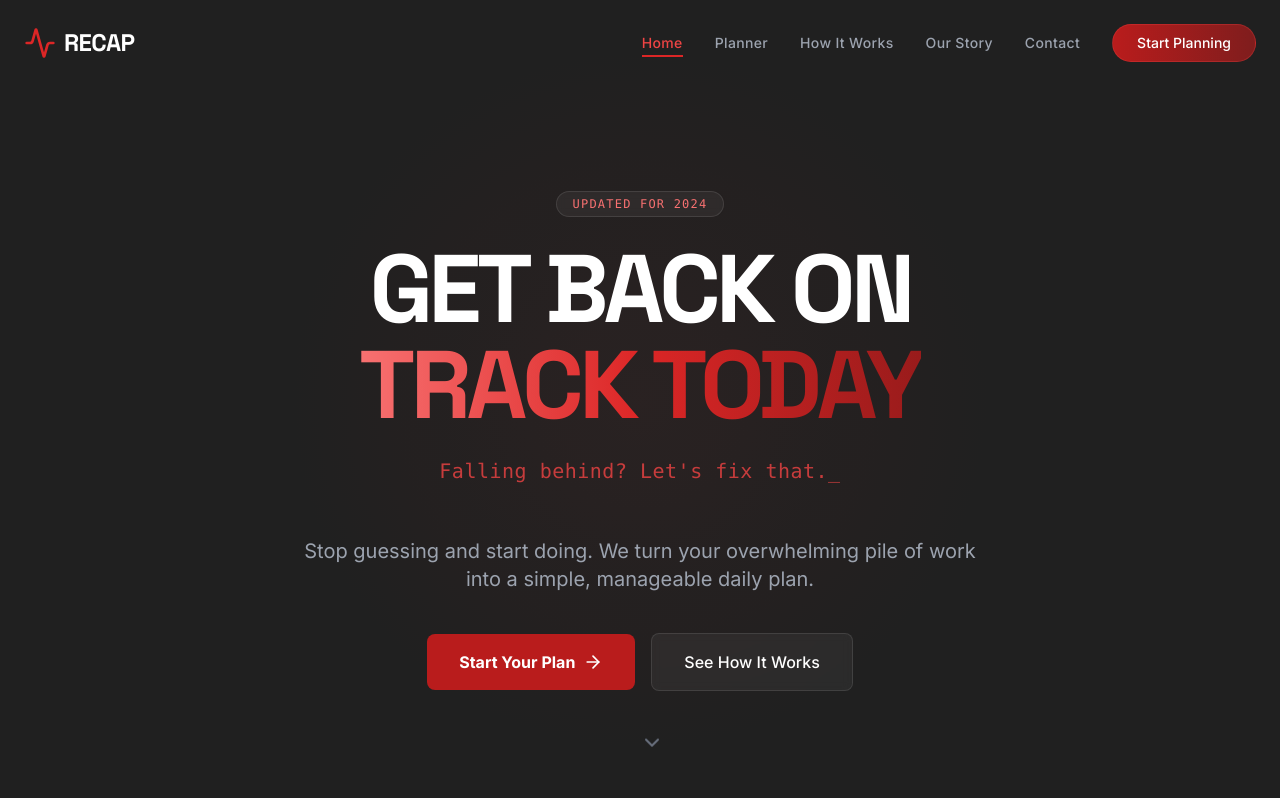
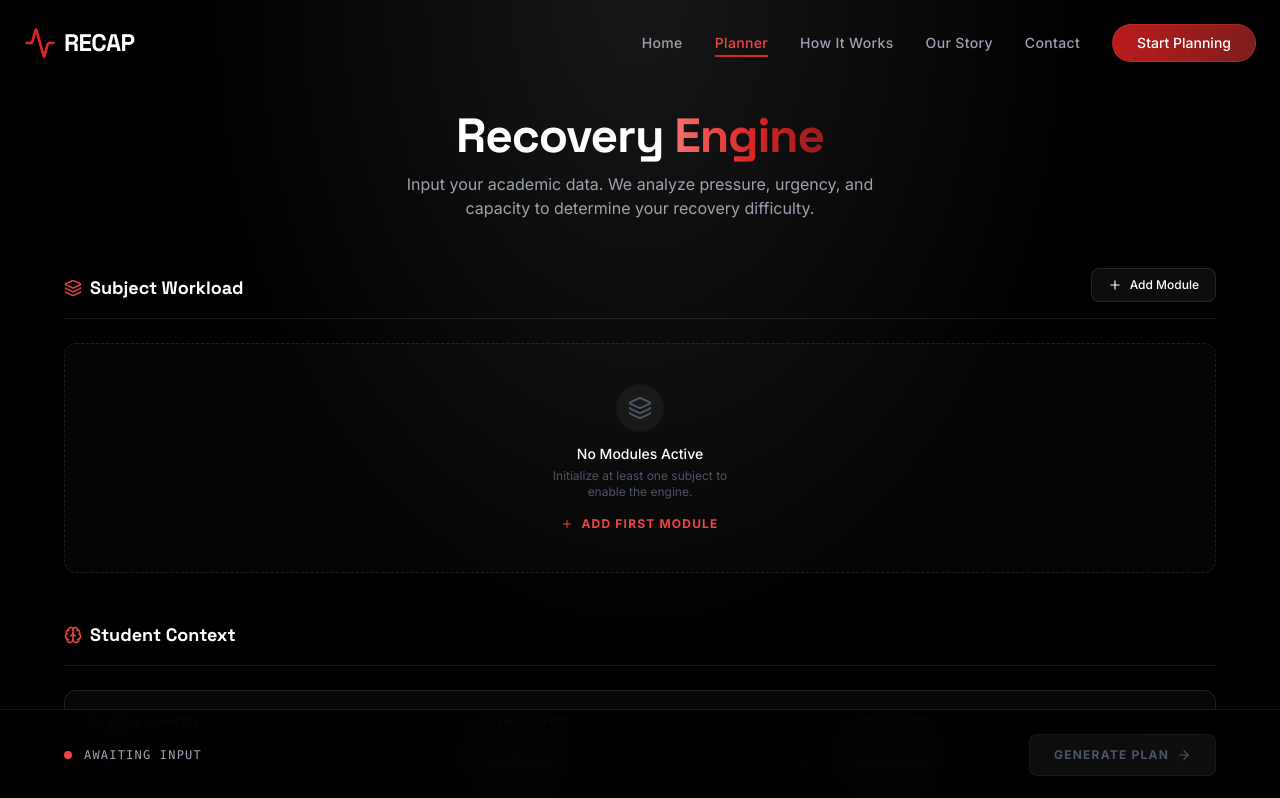
Before and after one commit to Yuraj1247/EverCode_AMUHACKS5.0, a React (Vite) app: page /#/engine in a window 1280 px wide. Before the commit this address led to /#/. Shown: the top 798 px of the page. Built offline with nearby package versions, Linux system fonts and the light colour scheme.

Commit message:
added ovearall difficulty scoring

```diff
--- a/pages/Engine.tsx
+++ b/pages/Engine.tsx
@@ -1,7 +1,7 @@
 import React, { useState, useEffect, useMemo } from 'react';
 import { motion, AnimatePresence } from 'framer-motion';
-import { Plus, Trash2, Calendar, Clock, BookOpen, AlertCircle, CheckCircle2, ArrowRight, Layers, Activity, Brain, AlertTriangle, TrendingUp, BarChart, Zap } from 'lucide-react';
-import { Subject, StudentProfile, DifficultyLevel, StressLevel, LearningPace, CalculationStatus, PressureCategory } from '../types';
+import { Plus, Trash2, Calendar, Clock, BookOpen, AlertCircle, CheckCircle2, ArrowRight, Layers, Activity, Brain, AlertTriangle, TrendingUp, BarChart, Zap, Gauge } from 'lucide-react';
+import { Subject, StudentProfile, DifficultyLevel, StressLevel, LearningPace, CalculationStatus, PressureCategory, RecoveryMetrics } from '../types';
 
 const Engine: React.FC = () => {
   // --- Centralized State ---
@@ -86,7 +86,6 @@ const Engine: React.FC = () => {
 
   // --- Phase 3: Pressure Scoring Engine ---
   const calculatePressureMetrics = (timedSubjects: Subject[], profile: StudentProfile): Subject[] => {
-    // 1. Define Multipliers
     const diffMap: Record<DifficultyLevel, number> = { 'Low': 1, 'Moderate': 1.5, 'High': 2 };
     const stressMap: Record<StressLevel, number> = { 'Low': 0.9, 'Moderate': 1.0, 'High': 1.2 };
     const paceMap: Record<LearningPace, number> = { 'Slow': 1.2, 'Moderate': 1.0, 'Fast': 0.85 };
@@ -94,20 +93,11 @@ const Engine: React.FC = () => {
     const stressMultiplier = stressMap[profile.stressLevel];
     const paceMultiplier = paceMap[profile.learningPace];
 
-    // 2. Calculate Individual Scores
     const scoredSubjects = timedSubjects.map(sub => {
       const difficultyWeight = diffMap[sub.difficulty];
       const backlogWeight = sub.backlogChapters * difficultyWeight;
-
-      // Base pressure combines backlog size with time urgency
-      // Higher urgency (1.0) * High backlog = High Pressure
       const basePressure = backlogWeight * (sub.urgencyScore || 0.2);
-
-      // Apply profile modifiers
       let pressureScore = basePressure * stressMultiplier * paceMultiplier;
-
-      // Normalize slightly for readability (optional, but keeps numbers manageable)
-      // If pressureScore < 1, round to 1 for visual consistency
       pressureScore = Math.max(1, parseFloat(pressureScore.toFixed(2)));
 
       return {
@@ -117,8 +107,7 @@ const Engine: React.FC = () => {
       };
     });
 
-    // 3. Determine Relative Categories (Dynamic Distribution)
-    // Sort by pressure score descending
+    // Determine Relative Categories
     const sortedScores = [...scoredSubjects].sort((a, b) => (b.pressureScore || 0) - (a.pressureScore || 0));
 
     return scoredSubjects.map(sub => {
@@ -128,9 +117,6 @@ const Engine: React.FC = () => {
       let category: PressureCategory = 'Low';
       let color = 'from-emerald-400 to-emerald-600';
 
-      // Dynamic Categorization based on relative rank
-      // If single subject, it defaults based on score magnitude if we wanted,
-      // but requirement says "Top 25% -> Critical"
       if (percentile < 0.25) {
         category = 'Critical';
         color = 'from-red-500 to-rose-700';
@@ -150,35 +136,65 @@ const Engine: React.FC = () => {
     });
   };
 
-  // Chain the calculations: Input -> Time -> Pressure
-  const analyzedSubjects = useMemo(() => {
-    const timeMetrics = calculateDeadlineMetrics(subjects);
-    return calculatePressureMetrics(timeMetrics, studentProfile);
-  }, [subjects, studentProfile]);
+  // --- Phase 4: Overall Recovery Difficulty Engine ---
+  const calculateRecoveryDifficulty = (enhancedSubjects: Subject[], profile: StudentProfile): RecoveryMetrics => {
+    // 1. Calculate Total Pressure
+    const totalPressure = enhancedSubjects.reduce((acc, curr) => acc + (curr.pressureScore || 0), 0);
 
-  // --- Analytics Aggregation ---
-  const pressureStats = useMemo(() => {
-    if (analyzedSubjects.length === 0) return null;
+    // 2. Calculate Time Capacity (Weekly effort)
+    const weeklyCapacity = profile.availableHoursPerDay * 7;
 
-    const totalPressure = analyzedSubjects.reduce((acc, curr) => acc + (curr.pressureScore || 0), 0);
-    const avgPressure = totalPressure / analyzedSubjects.length;
+    // 3. Compute Load Ratio
+    // Total Pressure is an abstract score, but generally scales with hours needed x urgency.
+    const loadRatio = totalPressure / weeklyCapacity;
 
-    const highestPressureSubject = analyzedSubjects.reduce((prev, curr) =>
-      (prev.pressureScore || 0) > (curr.pressureScore || 0) ? prev : curr
-    );
+    // 4. Normalize to 0-100 Scale
+    // Scaling factor of 50 assumes a ratio of 2.0 (pressure is double capacity) is max difficulty.
+    let difficultyScore = Math.round(loadRatio * 50);
+    difficultyScore = Math.min(difficultyScore, 100);
+
+    // 5. Categorize
+    let recoveryCategory: 'Low' | 'Moderate' | 'High' | 'Critical' = 'Low';
+    let message = "Your recovery is manageable with steady effort.";
+    let color = "text-emerald-500";
+
+    if (difficultyScore > 80) {
+      recoveryCategory = 'Critical';
+      message = "Immediate focus and aggressive prioritization required.";
+      color = "text-red-600";
+    } else if (difficultyScore > 60) {
+      recoveryCategory = 'High';
+      message = "Recovery requires disciplined execution.";
+      color = "text-orange-500";
+    } else if (difficultyScore > 30) {
+      recoveryCategory = 'Moderate';
+      message = "You need structured prioritization to stay on track.";
+      color = "text-yellow-500";
+    }
 
     return {
-      total: totalPressure.toFixed(1),
-      avg: avgPressure.toFixed(1),
-      highest: highestPressureSubject,
-      distribution: {
-        critical: analyzedSubjects.filter(s => s.pressureCategory === 'Critical').length,
-        high: analyzedSubjects.filter(s => s.pressureCategory === 'High').length,
-        moderate: analyzedSubjects.filter(s => s.pressureCategory === 'Moderate').length,
-        low: analyzedSubjects.filter(s => s.pressureCategory === 'Low').length,
-      }
+      totalPressure: parseFloat(totalPressure.toFixed(1)),
+      weeklyCapacity,
+      loadRatio: parseFloat(loadRatio.toFixed(2)),
+      difficultyScore,
+      recoveryCategory,
+      message,
+      color
     };
-  }, [analyzedSubjects]);
+  };
+
+  // --- Main Computation Chain ---
+  const { analyzedSubjects, recoveryMetrics } = useMemo(() => {
+    const timeMetrics = calculateDeadlineMetrics(subjects);
+    const pressureMetrics = calculatePressureMetrics(timeMetrics, studentProfile);
+
+    // Only calculate recovery if we have subjects
+    const recovery = subjects.length > 0
+      ? calculateRecoveryDifficulty(pressureMetrics, studentProfile)
+      : null;
+
+    return { analyzedSubjects: pressureMetrics, recoveryMetrics: recovery };
+  }, [subjects, studentProfile]);
 
   // --- Actions ---
   const addSubject = () => {
@@ -212,22 +228,69 @@ const Engine: React.FC = () => {
     setStudentProfile(prev => ({ ...prev, [field]: value }));
   };
 
-  // --- Render Helpers ---
+  // --- Helpers ---
   const difficultyOptions: DifficultyLevel[] = ['Low', 'Moderate', 'High'];
   const stressOptions: StressLevel[] = ['Low', 'Moderate', 'High'];
   const paceOptions: LearningPace[] = ['Slow', 'Moderate', 'Fast'];
 
+  // Circular Progress Component
+  const CircularProgress = ({ score, color }: { score: number, color: string }) => {
+    const radius = 50;
+    const circumference = 2 * Math.PI * radius;
+    const strokeDashoffset = circumference - (score / 100) * circumference;
+
+    // Map Tailwind text color to hex for SVG stroke (approximate)
+    const getColorHex = (c: string) => {
+      if (c.includes('red')) return '#DC2626';
+      if (c.includes('orange')) return '#F97316';
+      if (c.includes('yellow')) return '#EAB308';
+      return '#10B981';
+    };
+
+    return (
+      <div className="relative w-40 h-40 flex items-center justify-center">
+        <svg className="transform -rotate-90 w-full h-full">
+          <circle
+            cx="80"
+            cy="80"
+            r={radius}
+            stroke="#1f2937"
+            strokeWidth="8"
+            fill="transparent"
+          />
+          <motion.circle
+            initial={{ strokeDashoffset: circumference }}
+            animate={{ strokeDashoffset }}
+            transition={{ duration: 1, ease: "easeOut" }}
+            cx="80"
+            cy="80"
+            r={radius}
+            stroke={getColorHex(color)}
+            strokeWidth="8"
+            fill="transparent"
+            strokeDasharray={circumference}
+            strokeLinecap="round"
+          />
+        </svg>
+        <div className="absolute inset-0 flex flex-col items-center justify-center">
+          <span className="text-4xl font-display font-bold text-white">{score}</span>
+          <span className="text-[10px] text-gray-500 uppercase tracking-widest mt-1">Difficulty</span>
+        </div>
+      </div>
+    );
+  };
+
   return (
     <div className="min-h-screen pt-28 pb-32 px-4 md:px-8 bg-black bg-[radial-gradient(ellipse_at_top,_var(--tw-gradient-stops))] from-neutral-900 via-black to-black">
-      <div className="max-w-5xl mx-auto space-y-12">
+      <div className="max-w-6xl mx-auto space-y-12">
 
         {/* Header */}
         <div className="text-center space-y-3">
           <h1 className="font-display text-4xl md:text-5xl font-bold text-white tracking-tight">
-            Pressure <span className="text-gradient">Engine</span>
+            Recovery <span className="text-gradient">Engine</span>
           </h1>
           <p className="text-gray-400 max-w-lg mx-auto text-sm md:text-base">
-            Quantify your academic load. We calculate pressure based on urgency, difficulty, and your personal constraints.
+            Input your academic data. We analyze pressure, urgency, and capacity to determine your recovery difficulty.
           </p>
         </div>
 
@@ -256,12 +319,10 @@ const Engine: React.FC = () => {
                   exit={{ opacity: 0, height: 0, scale: 0.95 }}
                   className={`glass-panel p-5 rounded-xl border relative group transition-all overflow-hidden ${subject.urgencyColor ? subject.urgencyColor.replace('text-', 'border-').split(' ')[1] : 'border-white/10'}`}
                 >
-                  {/* Pressure Gradient Border Left */}
                   <div className={`absolute left-0 top-0 bottom-0 w-1.5 bg-gradient-to-b ${subject.pressureColor}`}></div>
 
                   <div className="grid grid-cols-1 md:grid-cols-12 gap-6 items-start pl-3">
-
-                    {/* Name & Indicators */}
+                    {/* Name */}
                     <div className="md:col-span-4 space-y-2">
                        <div className="flex justify-between items-center md:hidden">
                          <span className={`text-[10px] font-mono font-bold uppercase px-2 py-0.5 rounded ${subject.urgencyColor?.split(' ')[2]} ${subject.urgencyColor?.split(' ')[0]}`}>
@@ -315,7 +376,7 @@ const Engine: React.FC = () => {
                       />
                     </div>
 
-                     {/* Difficulty & Pressure Score (Phase 3 UI) */}
+                     {/* Difficulty & Pressure */}
                      <div className="md:col-span-3 flex gap-3">
                         <div className="flex-1 space-y-1.5">
                           <label className="text-[10px] uppercase font-mono text-gray-500 tracking-wider">Difficulty</label>
@@ -327,8 +388,6 @@ const Engine: React.FC = () => {
                             {difficultyOptions.map(opt => <option key={opt} value={opt}>{opt}</option>)}
                           </select>
                         </div>
-
-                        {/* Pressure Score Badge */}
                         <div className="flex-1 space-y-1.5">
                           <label className="text-[10px] uppercase font-mono text-gray-500 tracking-wider text-right block">Pressure</label>
                           <div className={`w-full p-2.5 rounded-lg border border-white/5 bg-gradient-to-r ${subject.pressureColor} flex items-center justify-between shadow-lg`}>
@@ -355,7 +414,7 @@ const Engine: React.FC = () => {
                   <Layers className="text-gray-600" size={24} />
                 </div>
                 <h3 className="text-white text-sm font-medium mb-1">No Modules Active</h3>
-                <p className="text-gray-600 text-xs max-w-[200px] mb-4">Initialize at least one subject to enable the pressure engine.</p>
+                <p className="text-gray-600 text-xs max-w-[200px] mb-4">Initialize at least one subject to enable the engine.</p>
                 <button onClick={addSubject} className="text-red-500 hover:text-red-400 text-xs font-bold uppercase tracking-widest flex items-center gap-2">
                   <Plus size={12} /> Add First Module
                 </button>
@@ -364,73 +423,81 @@ const Engine: React.FC = () => {
           </div>
         </div>
 
-        {/* 2. ANALYTICS DASHBOARD (Phase 3) */}
-        {pressureStats && (
+        {/* 2. RECOVERY DIFFICULTY DASHBOARD (Phase 4) */}
+        {recoveryMetrics && (
           <div className="space-y-6">
              <div className="flex items-end border-b border-white/10 pb-4">
               <h2 className="font-display text-lg font-bold text-white flex items-center gap-2">
-                <BarChart className="text-red-500" size={18} />
-                Pressure Overview
+                <Gauge className="text-red-500" size={18} />
+                Recovery Difficulty
               </h2>
             </div>
 
             <motion.div
               initial={{ opacity: 0, y: 10 }}
               animate={{ opacity: 1, y: 0 }}
-              className="grid grid-cols-1 md:grid-cols-4 gap-4"
+              className="grid grid-cols-1 md:grid-cols-3 gap-6"
             >
-              {/* Total Pressure */}
-              <div className="glass-panel p-5 rounded-xl border border-white/10 relative overflow-hidden group">
-                <div className="absolute top-0 right-0 p-16 bg-red-600/5 rounded-full blur-xl group-hover:bg-red-600/10 transition-all"></div>
-                <div className="relative z-10">
-                  <div className="flex items-center gap-2 text-gray-400 mb-2">
-                    <Activity size={14} /> <span className="text-[10px] font-mono uppercase tracking-wider">Total Load</span>
+              {/* Main Score Panel */}
+              <div className="md:col-span-2 glass-panel p-6 rounded-xl border border-white/10 flex flex-col md:flex-row items-center gap-8 relative overflow-hidden">
+                <div className={`absolute top-0 right-0 p-32 rounded-full blur-3xl opacity-10 ${recoveryMetrics.color.replace('text-', 'bg-')}`}></div>
+
+                <div className="relative z-10 shrink-0">
+                  <CircularProgress score={recoveryMetrics.difficultyScore} color={recoveryMetrics.color} />
                 </div>
-                  <p className="text-3xl font-display font-bold text-white">{pressureStats.total}</p>
-                  <p className="text-xs text-gray-500 mt-1">Cumulative Pressure Index</p>
+
+                <div className="flex-1 text-center md:text-left relative z-10">
+                  <h3 className={`font-display text-2xl font-bold mb-2 ${recoveryMetrics.color}`}>
+                    {recoveryMetrics.recoveryCategory} Difficulty
+                  </h3>
+                  <p className="text-gray-300 text-lg leading-relaxed mb-4">
+                    {recoveryMetrics.message}
+                  </p>
+                  <div className="inline-flex items-center gap-2 px-3 py-1 bg-white/5 rounded-full border border-white/5">
+                    <Activity size={12} className="text-gray-500" />
+                    <span className="text-xs text-gray-400 font-mono">
+                      LOAD RATIO: {recoveryMetrics.loadRatio}
+                    </span>
+                  </div>
                 </div>
               </div>
 
-              {/* Peak Pressure */}
-              <div className="glass-panel p-5 rounded-xl border border-white/10 relative overflow-hidden">
-                <div className="absolute top-0 right-0 p-16 bg-orange-600/5 rounded-full blur-xl"></div>
-                <div className="relative z-10">
-                  <div className="flex items-center gap-2 text-gray-400 mb-2">
-                    <AlertTriangle size={14} /> <span className="text-[10px] font-mono uppercase tracking-wider">Peak Source</span>
+              {/* Insights Panel */}
+              <div className="glass-panel p-6 rounded-xl border border-white/10 flex flex-col justify-center space-y-6">
+                 <div>
+                    <div className="flex justify-between items-center mb-1">
+                       <span className="text-[10px] text-gray-500 uppercase font-mono tracking-wider">Total Pressure</span>
+                       <span className="text-white font-bold">{recoveryMetrics.totalPressure}</span>
                     </div>
-                  <p className="text-lg font-bold text-white truncate">{pressureStats.highest.name || "N/A"}</p>
-                  <p className="text-xs text-orange-400 mt-1">Score: {pressureStats.highest.pressureScore}</p>
+                    <div className="w-full bg-white/5 h-1.5 rounded-full overflow-hidden">
+                       <motion.div
+                         initial={{ width: 0 }}
+                         animate={{ width: `${Math.min(recoveryMetrics.totalPressure, 100)}%` }}
+                         className="h-full bg-red-600"
+                       />
                     </div>
                  </div>
 
-               {/* Avg Pressure */}
-               <div className="glass-panel p-5 rounded-xl border border-white/10 relative overflow-hidden">
-                <div className="absolute top-0 right-0 p-16 bg-blue-600/5 rounded-full blur-xl"></div>
-                <div className="relative z-10">
-                  <div className="flex items-center gap-2 text-gray-400 mb-2">
-                    <TrendingUp size={14} /> <span className="text-[10px] font-mono uppercase tracking-wider">Average Intensity</span>
+                 <div>
+                    <div className="flex justify-between items-center mb-1">
+                       <span className="text-[10px] text-gray-500 uppercase font-mono tracking-wider">Weekly Capacity</span>
+                       <span className="text-white font-bold">{recoveryMetrics.weeklyCapacity} hrs</span>
                     </div>
-                  <p className="text-3xl font-display font-bold text-white">{pressureStats.avg}</p>
-                  <p className="text-xs text-gray-500 mt-1">Per Subject</p>
+                    <div className="w-full bg-white/5 h-1.5 rounded-full overflow-hidden">
+                       <motion.div
+                         initial={{ width: 0 }}
+                         animate={{ width: `${Math.min((recoveryMetrics.weeklyCapacity / 168) * 100, 100)}%` }} // 168 = total hours in week
+                         className="h-full bg-blue-500"
+                       />
                     </div>
                  </div>
 
-              {/* Distribution Bar */}
-              <div className="glass-panel p-5 rounded-xl border border-white/10 flex flex-col justify-center">
-                 <p className="text-[10px] font-mono uppercase tracking-wider text-gray-400 mb-3">Load Distribution</p>
-                 <div className="flex h-4 w-full rounded-full overflow-hidden bg-white/5">
-                    <div style={{width: `${(pressureStats.distribution.critical / subjects.length) * 100}%`}} className="h-full bg-red-600" title="Critical"></div>
-                    <div style={{width: `${(pressureStats.distribution.high / subjects.length) * 100}%`}} className="h-full bg-orange-500" title="High"></div>
-                    <div style={{width: `${(pressureStats.distribution.moderate / subjects.length) * 100}%`}} className="h-full bg-yellow-500" title="Moderate"></div>
-                    <div style={{width: `${(pressureStats.distribution.low / subjects.length) * 100}%`}} className="h-full bg-emerald-500" title="Low"></div>
-                 </div>
-                 <div className="flex justify-between text-[8px] text-gray-500 mt-2 font-mono uppercase">
-                    <span className="flex items-center gap-1"><div className="w-1.5 h-1.5 rounded-full bg-red-600"></div>Crit</span>
-                    <span className="flex items-center gap-1"><div className="w-1.5 h-1.5 rounded-full bg-orange-500"></div>High</span>
-                    <span className="flex items-center gap-1"><div className="w-1.5 h-1.5 rounded-full bg-yellow-500"></div>Mod</span>
-                    <span className="flex items-center gap-1"><div className="w-1.5 h-1.5 rounded-full bg-emerald-500"></div>Low</span>
+                 <div className="flex items-center justify-between pt-2 border-t border-white/5">
+                    <span className="text-[10px] text-gray-500 uppercase font-mono tracking-wider">Subjects</span>
+                    <span className="text-white font-bold font-mono">{subjects.length} Active</span>
                  </div>
               </div>
+
             </motion.div>
           </div>
         )}
@@ -446,8 +513,6 @@ const Engine: React.FC = () => {
 
           <div className="glass-panel p-6 rounded-xl border border-white/10">
              <div className="grid grid-cols-1 md:grid-cols-3 gap-6">
-
-               {/* Available Hours */}
                <div className="space-y-2">
                  <label className="text-[10px] uppercase font-mono text-gray-500 tracking-wider flex items-center gap-2">
                    <Clock size={12} /> Daily Capacity
@@ -465,7 +530,6 @@ const Engine: React.FC = () => {
                  </div>
                </div>
 
-               {/* Learning Pace */}
                <div className="space-y-2">
                  <label className="text-[10px] uppercase font-mono text-gray-500 tracking-wider flex items-center gap-2">
                    <Zap size={12} /> Learning Pace
@@ -479,7 +543,6 @@ const Engine: React.FC = () => {
                   </select>
                </div>
 
-               {/* Stress Level */}
                <div className="space-y-2">
                  <label className="text-[10px] uppercase font-mono text-gray-500 tracking-wider flex items-center gap-2">
                    <Activity size={12} /> Stress Level
@@ -492,14 +555,13 @@ const Engine: React.FC = () => {
                     {stressOptions.map(opt => <option key={opt} value={opt}>{opt}</option>)}
                   </select>
                </div>
-
              </div>
           </div>
         </div>
 
-        {/* 4. ACTION BAR (VALIDATION STATE) */}
+        {/* 4. ACTION BAR */}
         <div className="fixed bottom-0 left-0 w-full bg-black/80 backdrop-blur-xl border-t border-white/10 p-6 z-40">
-          <div className="max-w-5xl mx-auto flex items-center justify-between">
+          <div className="max-w-6xl mx-auto flex items-center justify-between">
              <div className="flex items-center gap-3">
                 <div className={`w-2 h-2 rounded-full ${status === CalculationStatus.VALID ? 'bg-green-500 animate-pulse' : 'bg-red-500'}`}></div>
                 <div>
--- a/types.ts
+++ b/types.ts
@@ -30,6 +30,17 @@ export interface StudentProfile {
   stressLevel: StressLevel;
 }
 
+// Phase 4: Recovery Engine Metrics
+export interface RecoveryMetrics {
+  totalPressure: number;
+  weeklyCapacity: number;
+  loadRatio: number;
+  difficultyScore: number;
+  recoveryCategory: 'Low' | 'Moderate' | 'High' | 'Critical';
+  message: string;
+  color: string; // Tailwind color class for UI
+}
+
 export enum CalculationStatus {
   IDLE = 'IDLE',
   VALID = 'VALID',
@@ -41,6 +52,7 @@ export interface RecoveryPlan {
   subjects: Subject[];
   profile: StudentProfile;
   generatedAt: string;
+  metrics: RecoveryMetrics;
 }
 
 export interface ContactForm {
```
Lines whose indentation alone changed are shown as unchanged.
